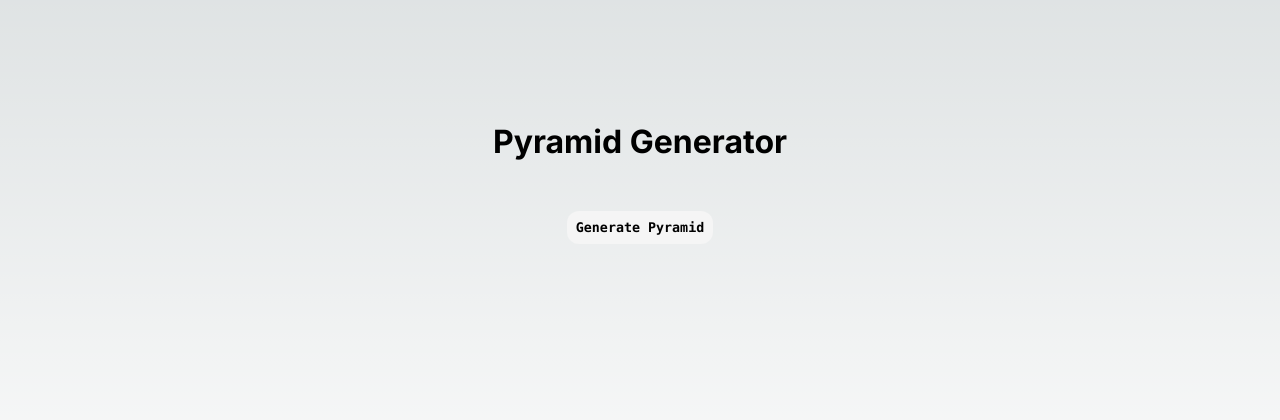
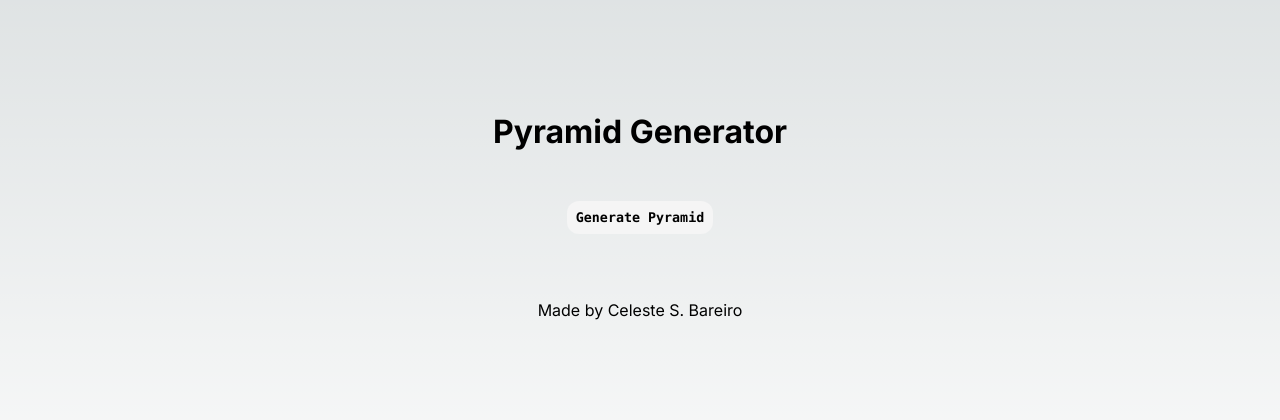
Before and after one commit to celes-sb/pyramid-generator-js, a Next.js app: page / in a window 1280 px wide. Shown: the part 184-604 px from the top of the page. Built offline with nearby package versions, Linux system fonts and the light colour scheme.

Commit message:
Update page.js

```diff
--- a/app/page.js
+++ b/app/page.js
@@ -6,6 +6,11 @@ export default function Home() {
     <main className={styles.main}>
       <h1 className={styles.title}>Pyramid Generator</h1>
         <PyramidGenerator />
+    <footer className={styles.footer}>
+        <a href="https://www.github.com/celes-sb" target="_blank" rel="noopener noreferrer" className={styles.footerLink}>
+          <i className="fab fa-github"></i> Made by Celeste S. Bareiro
+        </a>
+      </footer>
     </main>
   );
 }
```
